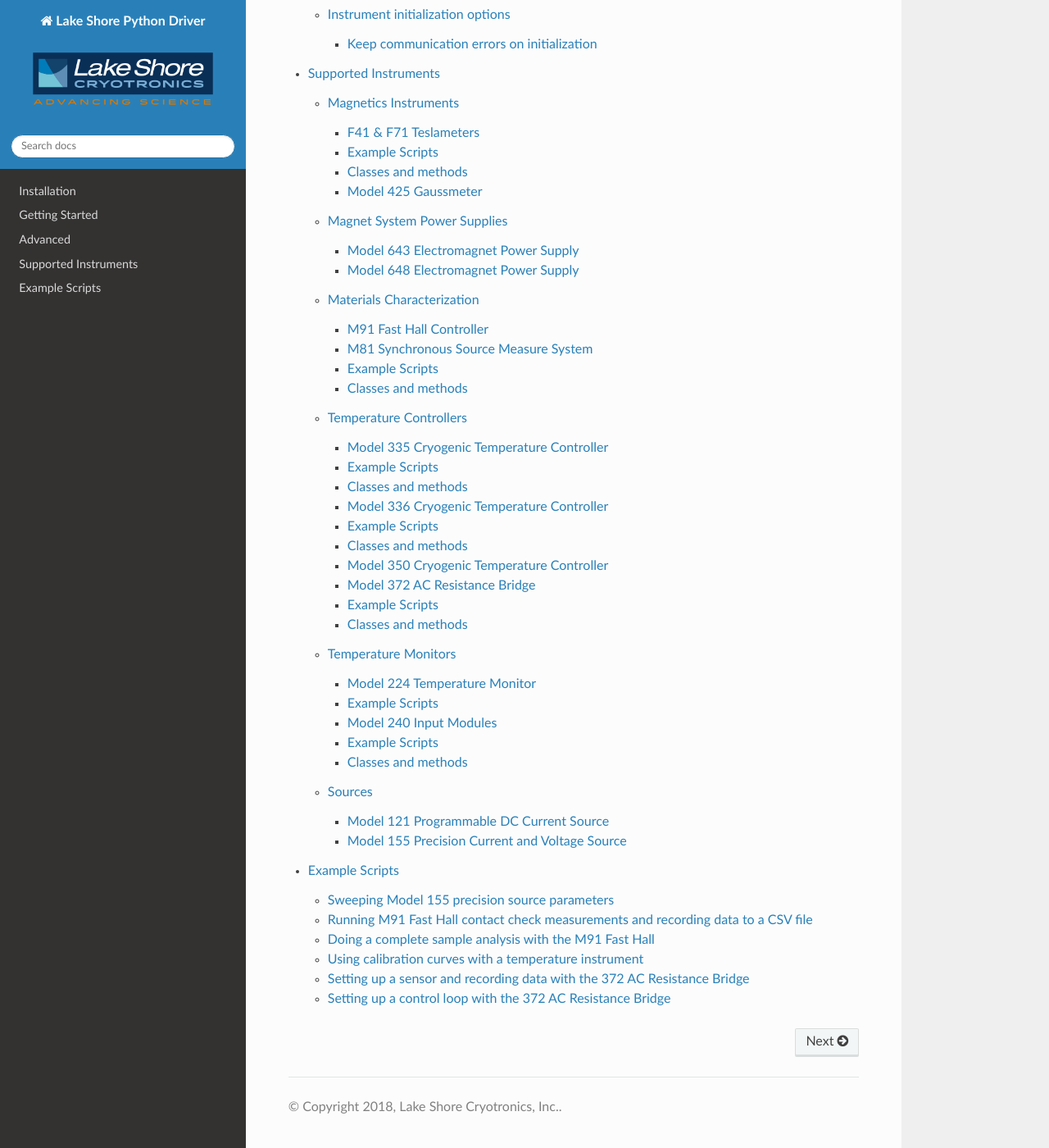
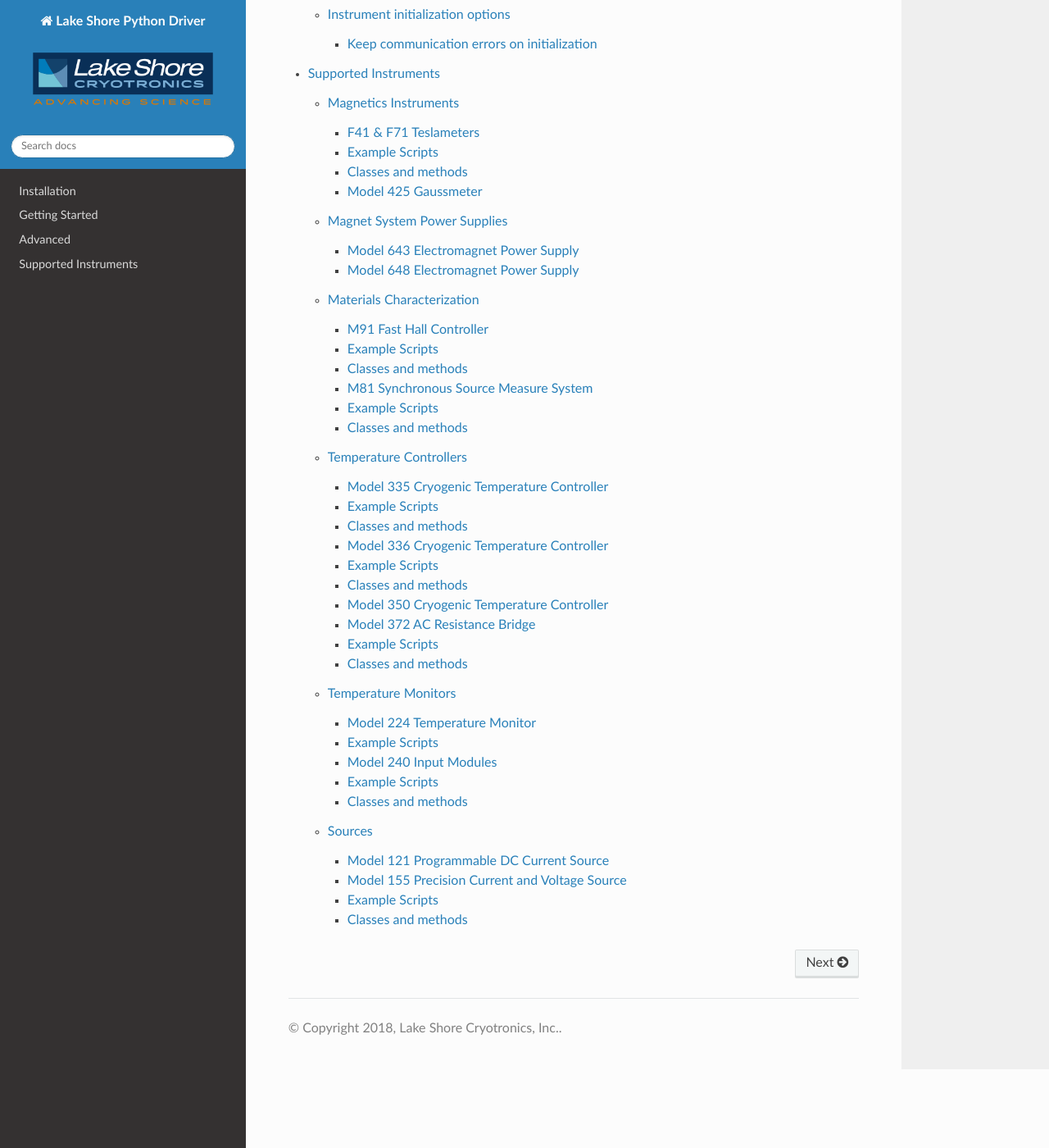
Before and after one commit to lakeshorecryotronics/python-driver, a Sphinx documentation site: the page built from docs/index.rst, in a window 1280 px wide and 1400 px high, scrolled down 1164 px. Shown: the whole window at 82% size. Built offline with Sphinx 7.4.7 and the Read the Docs theme 2.0.0, drawn with Linux system fonts in a browser that asks for light colours.

Commit message:
Relocate example scripts to reside on the relevant instrument page

```diff
--- a/docs/example_scripts.rst
+++ /dev/null
@@ -1,29 +0,0 @@
-.. _example_scripts:
-
-Example Scripts
-===============
-Below are a few example scripts that use the Lake Shore Python driver.
-
-Sweeping Model 155 precision source parameters
-----------------------------------------------
-.. literalinclude:: examples/precision_source_sweep_example.py
-
-Running M91 Fast Hall contact check measurements and recording data to a CSV file
----------------------------------------------------------------------------------
-.. literalinclude:: examples/fasthall_record_contact_check_data_example.py
-
-Doing a complete sample analysis with the M91 Fast Hall
--------------------------------------------------------
-.. literalinclude:: examples/fasthall_full_sample_analysis.py
-
-Using calibration curves with a temperature instrument
-------------------------------------------------------
-.. literalinclude:: examples/temperature_monitor_curve_example.py
-
-Setting up a sensor and recording data with the 372 AC Resistance Bridge
-------------------------------------------------------------------------
-.. literalinclude:: examples/372_input_setup_example.py
-
-Setting up a control loop with the 372 AC Resistance Bridge
------------------------------------------------------------
-.. literalinclude:: examples/372_control_loop_example.py
--- a/docs/fast_hall.rst
+++ b/docs/fast_hall.rst
@@ -6,9 +6,22 @@
 
 More information about the instrument can be found `on our website`_ including the manual which has a list of all SCPI commands and queries.
 
-For a example scripts, check out :ref:`example_scripts`.
+.. _on our website: https://www.lakeshore.com/products/categories/overview/material-characterization-products/measureready-instruments/measureready-m91-fasthall-measurement-controller
 
-.. _on our website: https://www.lakeshore.com/products/categories/overview/material-characterization-products/measureready-instruments/measureready-m91-fasthall-measurement-controller
+Example Scripts
+===============
+Below are a few example scripts for the M91 Fast Hall Controller that use the Lake Shore Python driver.
+
+Fast Hall Full Sample Analysis
+------------------------------
+.. literalinclude:: examples/fasthall_full_sample_analysis.py
+
+Fast Hall Record Contact Check Data
+-----------------------------------
+.. literalinclude:: examples/fasthall_record_contact_check_data_example.py
+
+Classes and methods
+===================
 
 Instrument methods
 ------------------
--- a/docs/index.rst
+++ b/docs/index.rst
@@ -29,4 +29,3 @@
    getting_started
    advanced
    supported_instruments
-   example_scripts
--- a/docs/precision_source.rst
+++ b/docs/precision_source.rst
@@ -8,6 +8,17 @@
 
 .. _on our website: https://www.lakeshore.com/products/MeasureReady/Model-155/Pages/Overview.aspx
 
+Example Scripts
+===============
+Below are a few example scripts for the Model 155 that use the Lake Shore Python driver.
+
+Model 155 Sweep Example
+-----------------------
+.. literalinclude:: examples/precision_source_sweep_example.py
+
+Classes and methods
+===================
+
 Instrument methods
 ------------------
 .. module:: lakeshore.model_155
```
